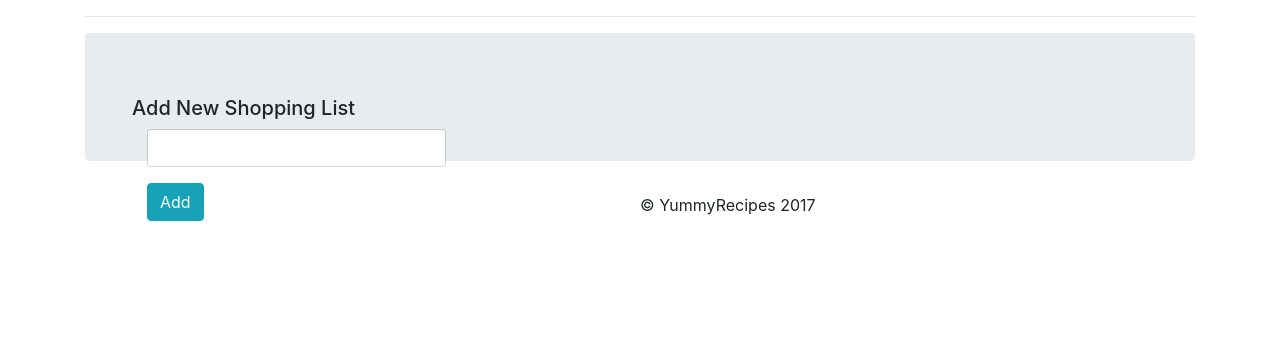
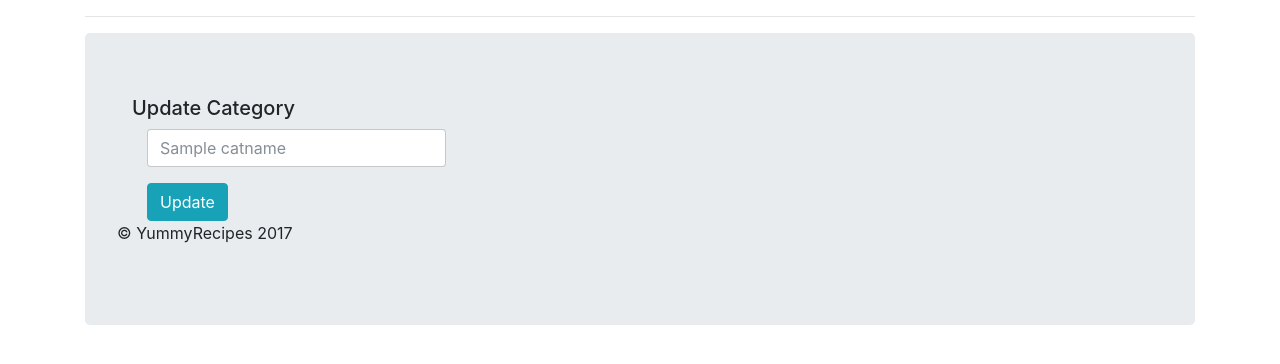
Before and after one commit to ThubiMaina/yummyrecipes, a Flask app: template app/templates/updatecat.html in a window 1280 px wide. Shown: the part 45-409 px from the top of the page. Run offline with Flask 2, Linux system fonts and the light colour scheme; the template is opened without the code that fills it: most values are stand-ins (such as "Sample title", 1, 10 or a date in 2020); some libraries are stand-ins or nearby versions.

Commit message:
adds template to update category

```diff
--- a/app/templates/updatecat.html
+++ b/app/templates/updatecat.html
@@ -8,17 +8,17 @@
 </li>
 {% endblock %}
 {% block body %}
-<div class="panel panel-info col-sm-offset-3 col-sm-6" style="float:left">
-    <h5>Add New Shopping List</h5>
-    <form action="{{ url_for('update_category') }}" class="form-horizontal" method="post">
+<div class="panel panel-info col-sm-offset-3 col-sm-6">
+    <h5>Update Category</h5>
+    <form action="{{ url_for('add_category') }}" class="form-horizontal" method="post">
         <div class="form-group" style="margin-top:10px;">
             <div class="col-sm-offset-2 col-sm-8">
-                <input type="text" class="form-control" name="catname" autocomplete="off" required/>
+                <input type="text" class="form-control" name="catname" placeholder="{{ catname }}"autocomplete="off" required/>
+                <input type="hidden" class="form-control" name="catid" value="{{ catid }}"/>
             </div>
         </div>
         <div class="col-sm-offset-7 col-sm-10">
-            <button type="submit" name="add" class="btn btn-info">Add</button>
+            <button type="submit" name="Update" class="btn btn-info">Update</button>
         </div>
     </form>
-</div>
 {% endblock %}
```
